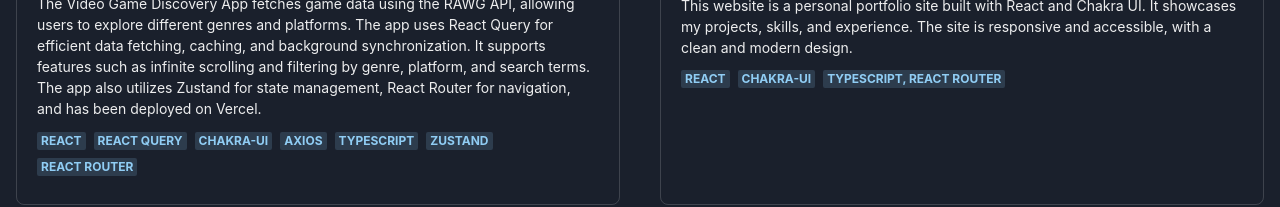
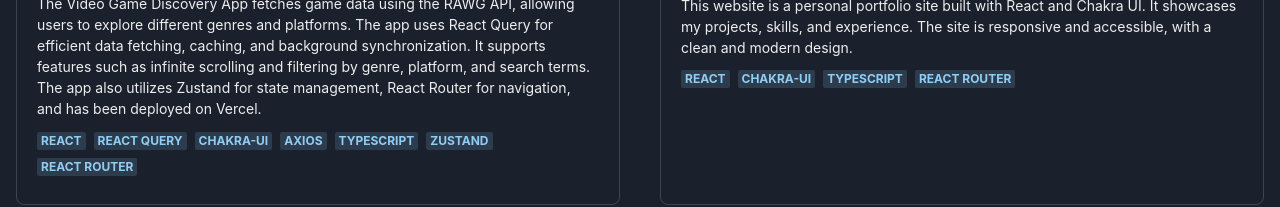
Before and after one commit to guhan1584/Portfolio, a React (Vite) app in the folder Personal-Website/: page /projects in a window 1280 px wide. Shown: the part 558-765 px from the top of the page. Built offline with nearby package versions, Linux system fonts and the light colour scheme.

Commit message:
Minor fixes

```diff
--- a/Personal-Website/src/pages/Projects.tsx
+++ b/Personal-Website/src/pages/Projects.tsx
@@ -50,7 +50,7 @@ const projects: Project[] = [
                   projects, skills, and experience. The site is responsive and accessible, with a clean and
                   modern design.`,
     imageUrl: portfolioPicture,
-    technologies: ["React", "Chakra-UI", "TypeScript, React Router"],
+    technologies: ["React", "Chakra-UI", "TypeScript", "React Router"],
     projectUrl: "https://personal-website-lac-five.vercel.app/",
   },
   // Add more projects as needed
--- a/Personal-Website/src/pages/Resume.tsx
+++ b/Personal-Website/src/pages/Resume.tsx
@@ -20,7 +20,7 @@ const Resume = () => {
             Guy Gochansky
           </Heading>
           <Text fontSize={"xl"} color={"gray.600"}>
-            Product Manager
+            Software Engineer
           </Text>
         </Box>
         <Divider />
```
